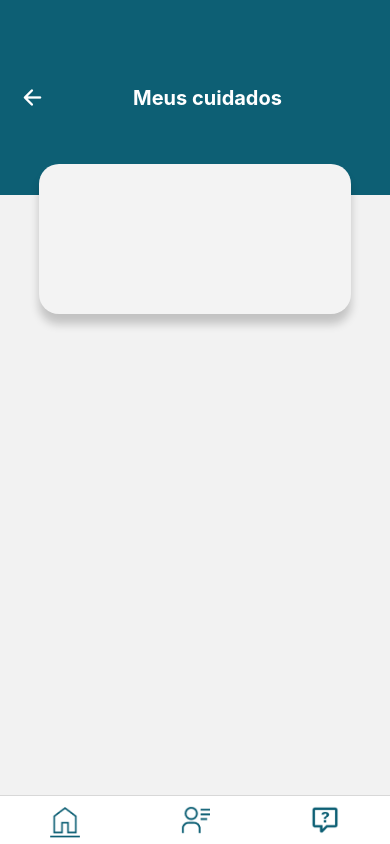
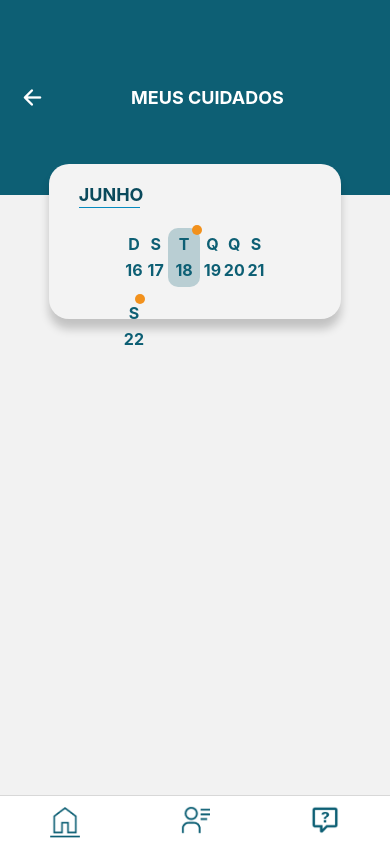
Before and after one commit to marcelopetroni/MedPlus, a React Native app: screen /TelaCuidados in a window 390 px wide. Built offline with nearby package versions, Linux system fonts and the light colour scheme.

Commit message:
mini calendário em meus cuidados

```diff
--- a/src/telas/TelaCuidados/index.js
+++ b/src/telas/TelaCuidados/index.js
@@ -1,20 +1,73 @@
-import React from 'react'
-import { TouchableOpacity, ScrollView, Image, View, Text, TextInput, StyleSheet } from 'react-native';
+import React, { useState, useEffect } from 'react';
+import { TouchableOpacity, ScrollView, View, Text, StyleSheet } from 'react-native';
 import Icon from 'react-native-vector-icons/Ionicons';
 
 export default function TelaCuidados({ navigation }) {
+  const [currentDate, setCurrentDate] = useState(new Date());
+  /* esse estado eu inseri para exibir bolinha amarela quando precisar tomar medicamento */
+  const [specialDays, setSpecialDays] = useState([false, false, true, false, false, false, true]);
+
+  useEffect(() => {
+    const interval = setInterval(() => {
+      setCurrentDate(new Date());
+    }, 1000 * 60);
+
+    return () => clearInterval(interval);
+  }, []);
+
+  const daysOfWeek = ['D', 'S', 'T', 'Q', 'Q', 'S', 'S'];
+
+  const getCurrentWeekDays = () => {
+    const currentDayOfWeek = currentDate.getDay();
+    const days = [];
+
+    for (let i = 0; i < 7; i++) {
+      const day = new Date(currentDate);
+      day.setDate(currentDate.getDate() + i - currentDayOfWeek);
+      const dayOfWeekIndex = day.getDay();
+      days.push({
+        dayOfWeek: daysOfWeek[dayOfWeekIndex],
+        dayOfMonth: day.getDate(),
+        isToday: day.toDateString() === currentDate.toDateString(),
+        hasSpecialMarker: specialDays[dayOfWeekIndex],
+      });
+    }
+
+    return days;
+  };
+
   return (
     <ScrollView style={styles.container}>
       <View style={styles.header}>
         <TouchableOpacity onPress={() => navigation.navigate('TelaHome')}>
           <Icon name="arrow-back" size={25} color="white" style={styles.backIcon} />
         </TouchableOpacity>
-        <Text style={styles.headerText}>Meus cuidados</Text>
+        <Text style={styles.headerText}>MEUS CUIDADOS</Text>
       </View>
+
+      {/* Caixa de informações */}
       <View style={styles.boxWrapper}>
-          <View style={styles.boxContainer}>
+        <View style={styles.boxContainer}>
+          {/* Título do mês */}
+          <View style={styles.monthTitleContainer}>
+            <Text style={styles.monthTitle}>
+              {currentDate.toLocaleString('pt-BR', { month: 'long' }).toUpperCase()}
+            </Text>
+            <View style={styles.underline} />
+          </View>
+
+          {/* Dias da semana e números */}
+          <View style={styles.daysContainer}>
+            {getCurrentWeekDays().map((day, index) => (
+              <View key={index} style={[styles.dayItem, day.isToday && styles.today]}>
+                <Text style={styles.dayOfWeek}>{day.dayOfWeek}</Text>
+                <Text style={styles.dayOfMonth}>{day.dayOfMonth}</Text>
+                {day.hasSpecialMarker && <View style={styles.bolinhaAmarela}></View>}
+              </View>
+            ))}
           </View>
         </View>
+      </View>
     </ScrollView>
   );
 }
@@ -39,7 +92,7 @@ const styles = StyleSheet.create({
     flex: 1,
   },
   headerText: {
-    fontSize: 20,
+    fontSize: 18,
     color: '#fff',
     fontWeight: 'bold',
     textAlign: 'center',
@@ -54,8 +107,8 @@ const styles = StyleSheet.create({
   boxContainer: {
     flexDirection: 'row',
     alignItems: 'center',
-    height: 150,
-    width: '80%',
+    height: 155,
+    width: '75%',
     borderRadius: 20,
     backgroundColor: '#f3f3f3',
     shadowColor: '#000',
@@ -67,5 +120,73 @@ const styles = StyleSheet.create({
     elevation: 15,
     shadowOpacity: 0.20,
     paddingHorizontal: 10,
+    flexDirection: 'collumn'
+  },
+  monthTitle: {
+    flexDirection: 'column',
+    fontSize: 18,
+    fontWeight: 'bold',
+    color: '#0a4a5c'
+  },
+  monthTitleContainer: {
+    width: '100%',
+    textAlign: 'flex-start',
+    marginBottom: 20,
+    marginLeft: 40,
+    marginTop: 20,
+    color: '#0a4a5c'
+  },
+  underline: {
+    height: 1,
+    backgroundColor: '#048ABF',
+    marginTop: 2,
+    width: '22.5%',
+    color: '#0D5F74'
+  },
+  daysContainer: {
+    flexDirection: 'row',
+    justifyContent: 'space-between',
+    flexWrap: 'wrap',
+  },
+  dayItem: {
+    width: '13.25%',
+    alignItems: 'center',
+    marginBottom: 10,
+    paddingVertical: 6,
+  },
+  today: {
+    backgroundColor: 'rgba(13, 95, 116, 0.25)',
+    borderRadius: 10,
+    height: 59,
+    width: 32
+  },
+  dayOfWeek: {
+    fontSize: 16,
+    fontWeight: 'bold',
+    color: '#0D5F74'
+  },
+  dayOfMonth: {
+    fontSize: 16,
+    marginTop: 6,
+    color: '#0D5F74',
+    fontWeight: 700
+  },
+  bolinhaAmarela: {
+    height: 10,
+    width: 10,
+    borderRadius: 5,
+    backgroundColor: '#F2911C',
+    position: 'absolute',
+    top: -3,
+    right: -1.5,
+  },
+  caixinha: {
+    height: 15,
+    width: 15,
+    borderRadius: 2,
+    backgroundColor: '#F2911C',
+    position: 'absolute',
+    top: -3,
+    right: -1.5,
   },
 });
```
